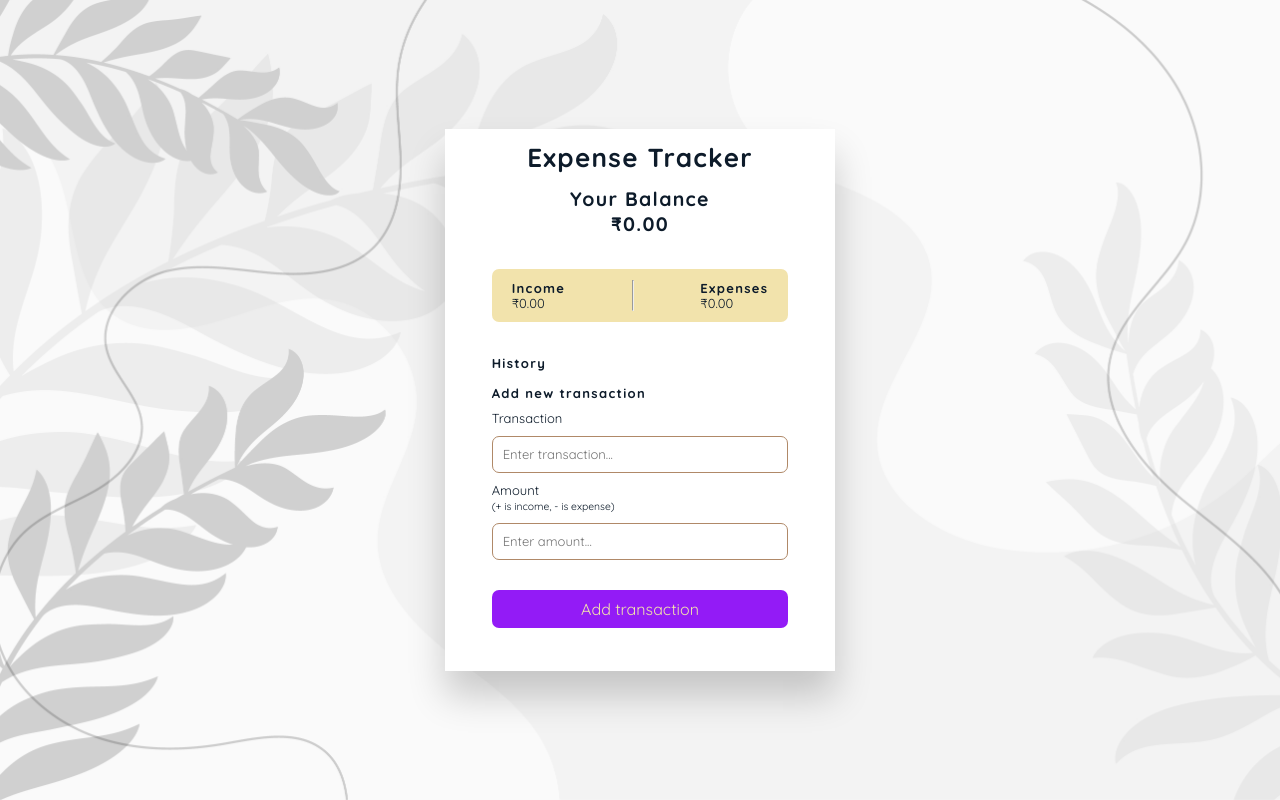
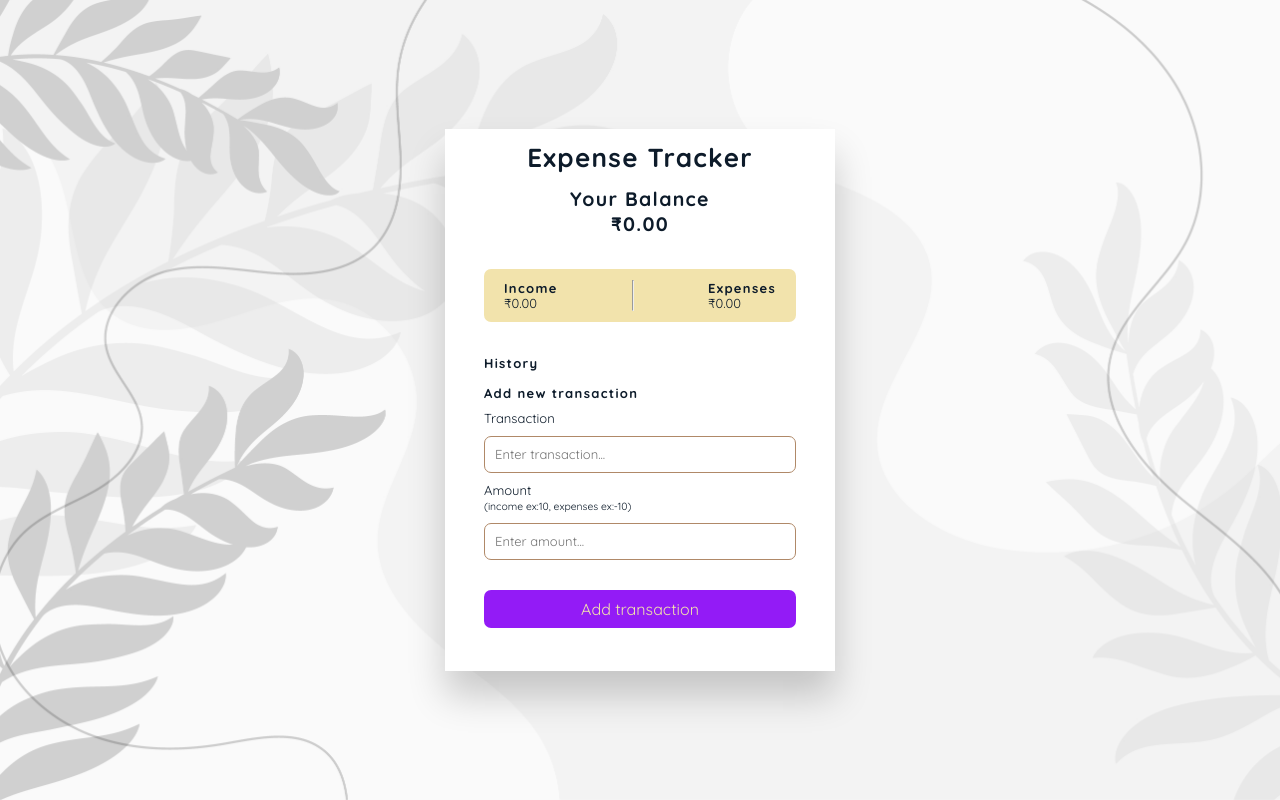
Before and after one commit to sreeramadasuarun/expenses-tracker, a plain HTML site: page index.html in a window 1280 px wide. Drawn offline with Linux system fonts and the light colour scheme.

Commit message:
input field change to text

```diff
--- a/index.html
+++ b/index.html
@@ -54,14 +54,26 @@
           <form id="form">
             <div class="form-control">
               <label for="text">Transaction</label>
-              <input type="text" id="text" placeholder="Enter transaction..." />
+              <input
+                type="text"
+                id="text"
+                placeholder="Enter transaction..."
+                required
+              />
             </div>
             <div class="form-control">
               <label for="amount"
-                >Amount <br />
-                <small>(+ is income, - is expense)</small></label
+                >Amount <br /><small
+                  >(income ex:10, expenses ex:-10)</small
+                ></label
               >
-              <input type="number" id="amount" placeholder="Enter amount..." />
+              <input
+                type="text"
+                pattern="^[-,0-9]*$"
+                id="amount"
+                placeholder="Enter amount..."
+                required
+              />
             </div>
             <button class="btn">Add transaction</button>
           </form>
--- a/script/app.js
+++ b/script/app.js
@@ -26,9 +26,6 @@ function updateLocaleStorage() {
 formEl.addEventListener("submit", function (e) {
   e.preventDefault();
 
-  if (descriptionEl.value.trim() === "" || moneyEl.value.trim() === "") {
-    alert("please fill the blanks");
-  } else {
   const transaction = {
     id: generaterandomID(),
     descriptionEl: descriptionEl.value,
@@ -40,7 +37,6 @@ formEl.addEventListener("submit", function (e) {
   updateLocaleStorage();
   descriptionEl.value = "";
   moneyEl.value = "";
-  }
 });
 
 //trans-List display//
```
Lines whose indentation alone changed are shown as unchanged.
